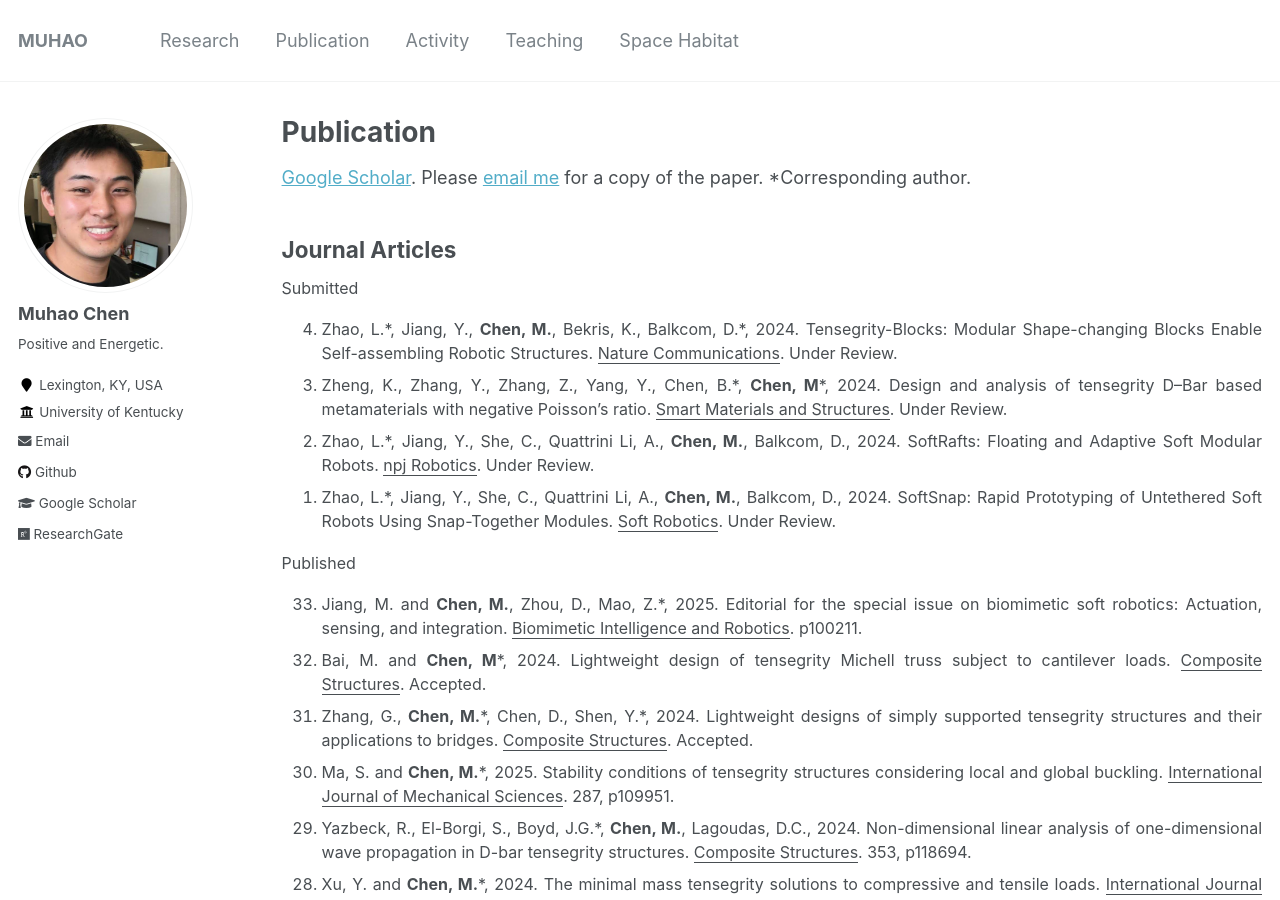
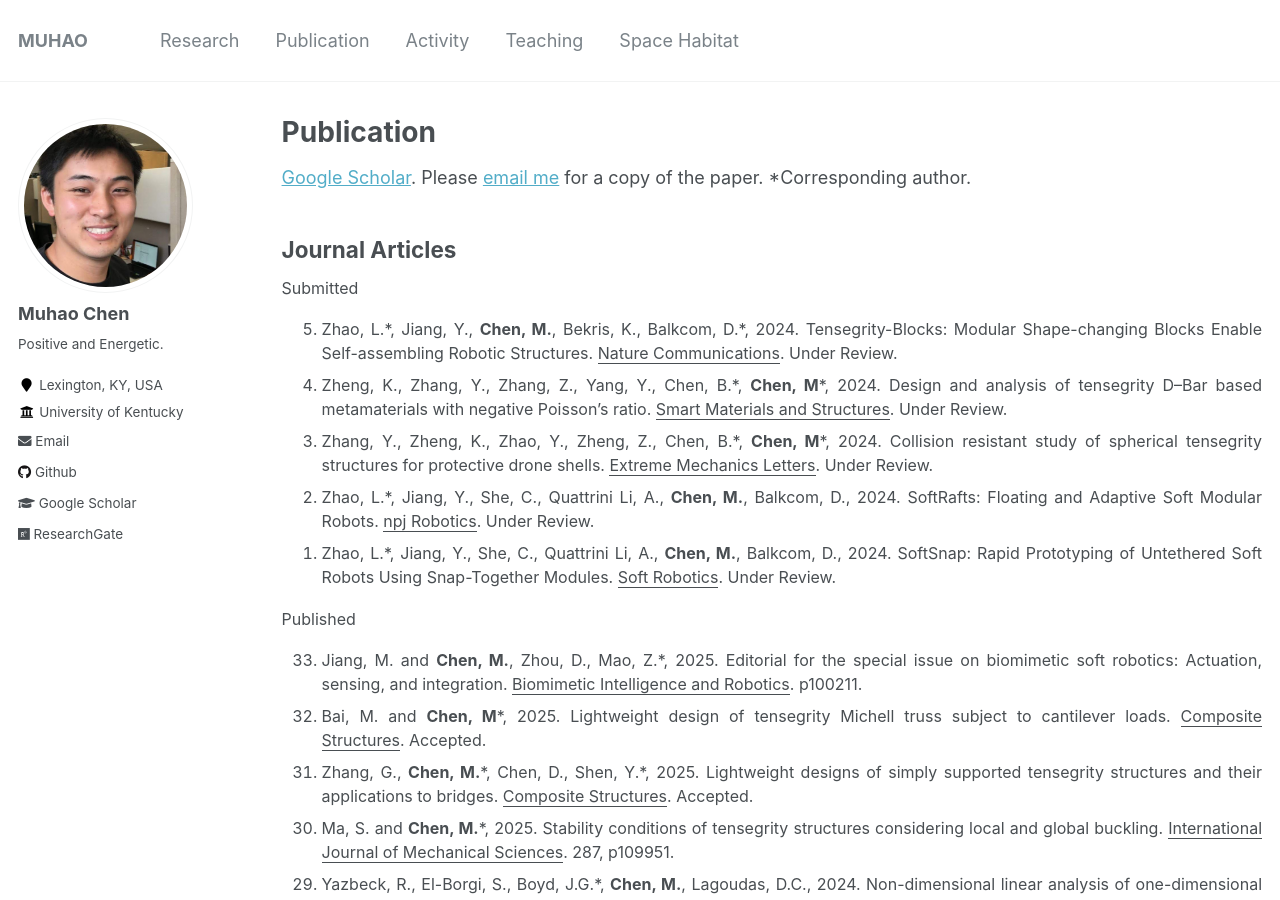
Before and after one commit to Muhao-Chen/muhao-chen.github.io, a Jekyll site: the page built from _pages/publication.md, in a window 1280 px wide and 900 px high. Built offline with Jekyll 4.4.1, drawn with Linux system fonts in a browser that asks for light colours.

Commit message:
Update publication.md

```diff
--- a/_pages/publication.md
+++ b/_pages/publication.md
@@ -31,8 +31,8 @@ Submitted
 Published
 <ol reversed>
 <li>Jiang, M. and <strong>Chen, M.</strong>, Zhou, D., Mao, Z.*, 2025. Editorial for the special issue on biomimetic soft robotics: Actuation, sensing, and integration. <u>Biomimetic Intelligence and Robotics</u>. p100211.</li>
-<li>Bai, M. and <strong>Chen, M</strong>*, 2024. Lightweight design of tensegrity Michell truss subject to cantilever loads. <u>Composite Structures</u>. Accepted.</li>
-<li> Zhang, G., <strong>Chen, M.</strong>*, Chen, D., Shen, Y.*, 2024. Lightweight designs of simply supported tensegrity structures and their applications to bridges. <u>Composite Structures</u>. Accepted. </li>
+<li>Bai, M. and <strong>Chen, M</strong>*, 2025. Lightweight design of tensegrity Michell truss subject to cantilever loads. <u>Composite Structures</u>. Accepted.</li>
+<li> Zhang, G., <strong>Chen, M.</strong>*, Chen, D., Shen, Y.*, 2025. Lightweight designs of simply supported tensegrity structures and their applications to bridges. <u>Composite Structures</u>. Accepted. </li>
 <li>Ma, S. and <strong>Chen, M.</strong>*, 2025. Stability conditions of tensegrity structures considering local and global buckling. <u>International Journal of Mechanical Sciences</u>. 287, p109951.</li>
 <li> Yazbeck, R., El-Borgi, S., Boyd, J.G.*, <strong>Chen, M.</strong>, Lagoudas, D.C., 2024. Non-dimensional linear analysis of one-dimensional wave propagation in D-bar tensegrity structures. <u>Composite Structures</u>. 353, p118694.</li>
 <li> Xu, Y. and <strong>Chen, M.</strong>*, 2024. The minimal mass tensegrity solutions to compressive and tensile loads. <u>International Journal of Mechanical Sciences</u>. 286, p109894.</li>
```
Also changed, not shown: other parts of _pages/publication.md (+2 -2 lines).
